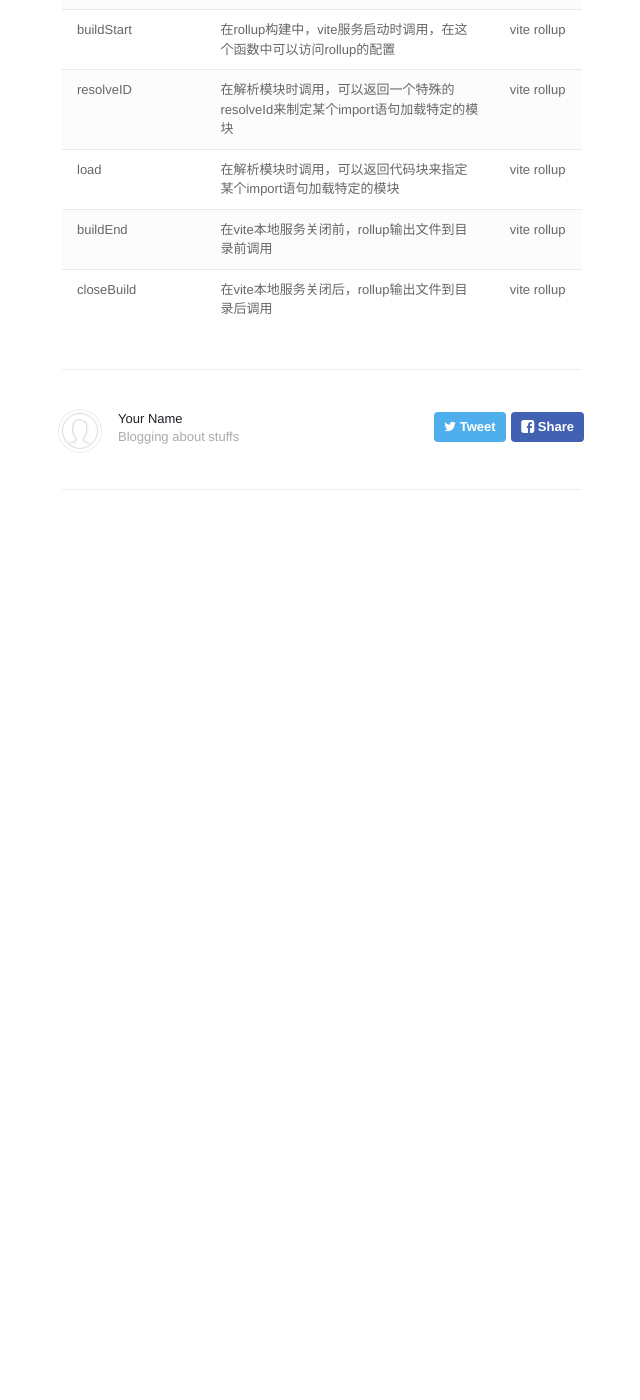
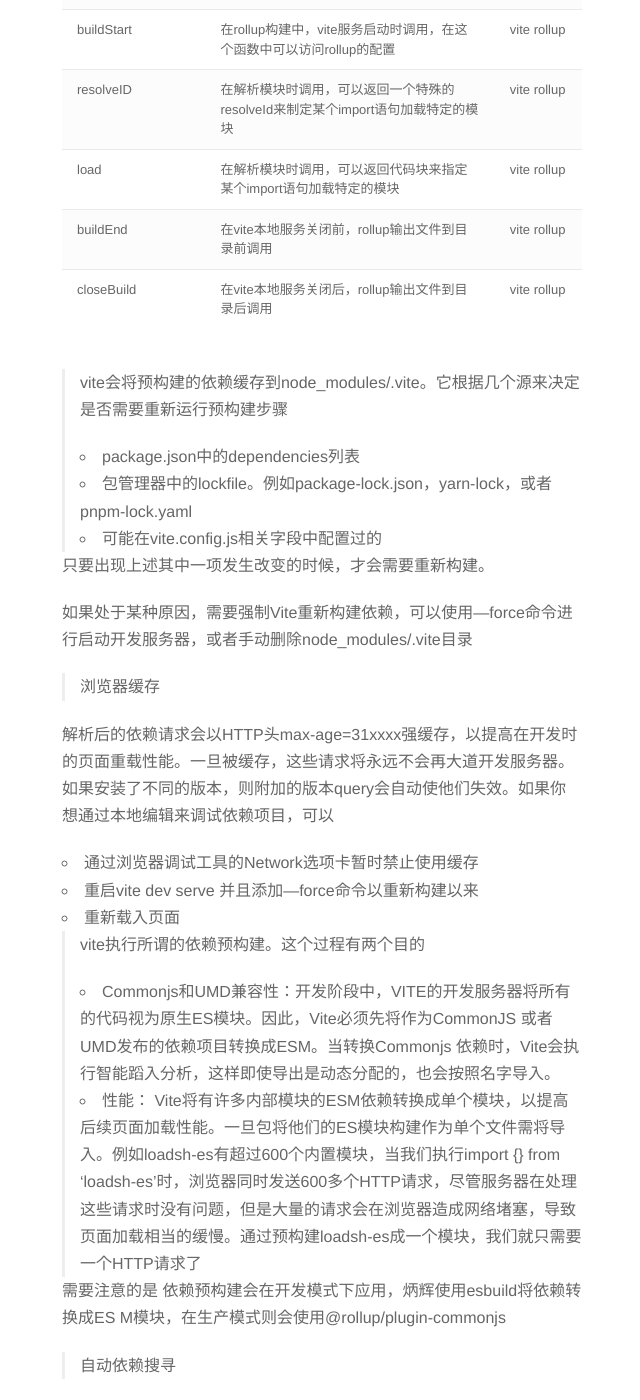
Before and after one commit to Ccheng2729111/kian.github.io, a Jekyll site: the page built from mdfile/2022-07-20-build.md, in a window 1280 px wide and 1400 px high, scrolled down 1178 px. Shown: the whole window, without its empty margins (318-958 px from the left). Built offline with Jekyll 4.4.1, drawn with Linux system fonts in a browser that asks for light colours; nearby versions of some CDN libraries; before the commit the page ends 1808 px from its top, so only the background shows below that; some of the changed text lies outside the part shown.

Commit message:
feat：工程化更新

```diff
--- a/mdfile/2022-07-20-build.md
+++ b/mdfile/2022-07-20-build.md
@@ -31,3 +31,43 @@ title: 工程化
 | load | 在解析模块时调用，可以返回代码块来指定某个import语句加载特定的模块 | vite rollup |
 | buildEnd | 在vite本地服务关闭前，rollup输出文件到目录前调用 | vite  rollup |
 | closeBuild | 在vite本地服务关闭后，rollup输出文件到目录后调用 | vite rollup |
+
+> vite会将预构建的依赖缓存到`node_modules/.vite`。它根据几个源来决定是否需要重新运行预构建步骤
+>
+- package.json中的dependencies列表
+- 包管理器中的lockfile。例如package-lock.json，yarn-lock，或者pnpm-lock.yaml
+- 可能在vite.config.js相关字段中配置过的
+
+只要出现上述其中一项发生改变的时候，才会需要重新构建。
+
+如果处于某种原因，需要强制Vite重新构建依赖，可以使用—force命令进行启动开发服务器，或者手动删除node_modules/.vite目录
+
+> 浏览器缓存
+>
+
+解析后的依赖请求会以HTTP头max-age=31xxxx强缓存，以提高在开发时的页面重载性能。一旦被缓存，这些请求将永远不会再大道开发服务器。如果安装了不同的版本，则附加的版本query会自动使他们失效。如果你想通过本地编辑来调试依赖项目，可以
+
+- 通过浏览器调试工具的Network选项卡暂时禁止使用缓存
+- 重启vite dev serve 并且添加—force命令以重新构建以来
+- 重新载入页面
+
+> vite执行所谓的依赖预构建。这个过程有两个目的
+>
+1. Commonjs和UMD兼容性：开发阶段中，VITE的开发服务器将所有的代码视为原生ES模块。因此，Vite必须先将作为CommonJS 或者UMD发布的依赖项目转换成ESM。当转换Commonjs 依赖时，Vite会执行智能蹈入分析，这样即使导出是动态分配的，也会按照名字导入。
+2. 性能： Vite将有许多内部模块的ESM依赖转换成单个模块，以提高后续页面加载性能。一旦包将他们的ES模块构建作为单个文件需将导入。例如loadsh-es有超过600个内置模块，当我们执行import {} from ‘loadsh-es’时，浏览器同时发送600多个HTTP请求，尽管服务器在处理这些请求时没有问题，但是大量的请求会在浏览器造成网络堵塞，导致页面加载相当的缓慢。通过预构建loadsh-es成一个模块，我们就只需要一个HTTP请求了
+
+`需要注意的是 依赖预构建会在开发模式下应用，炳辉使用esbuild将依赖转换成ES M模块，在生产模式则会使用@rollup/plugin-commonjs`
+
+> 自动依赖搜寻
+>
+
+如果没有找到相应的缓存，vite会抓去源码，并自动寻找引入的依赖项目，并将这些以来项目作为预构建包的入口点。预构建通过esbuild执行，所以通常会很快。在服务器已经启动之后，如果遇到一个新的依赖关系导入，而这个依赖关系还没在缓存中，vite会将重新运行以来预构建进行并且重新load页面
+
+> Monorepo和连接依赖
+>
+
+在一个monorepo启动中，该仓库中的某个依赖可能作为另一个包的依赖。Vite会自动检测没有从node_modules解析的依赖项，并将链接的依赖是为源码。它通常打包被连接的依赖，而是会分析被依赖连接的依赖列表。
+
+然而这需要被链接的依赖被到处为ESM格式，如果不是，那么可以在配置里将此以来天假到optimizeDeps.include和build.commonjssOptions.include这两项中。
+
+当这个被连接的依赖发生变更后，在重启开发服务器时命令中带上—force选项让所有变更生效/
```
